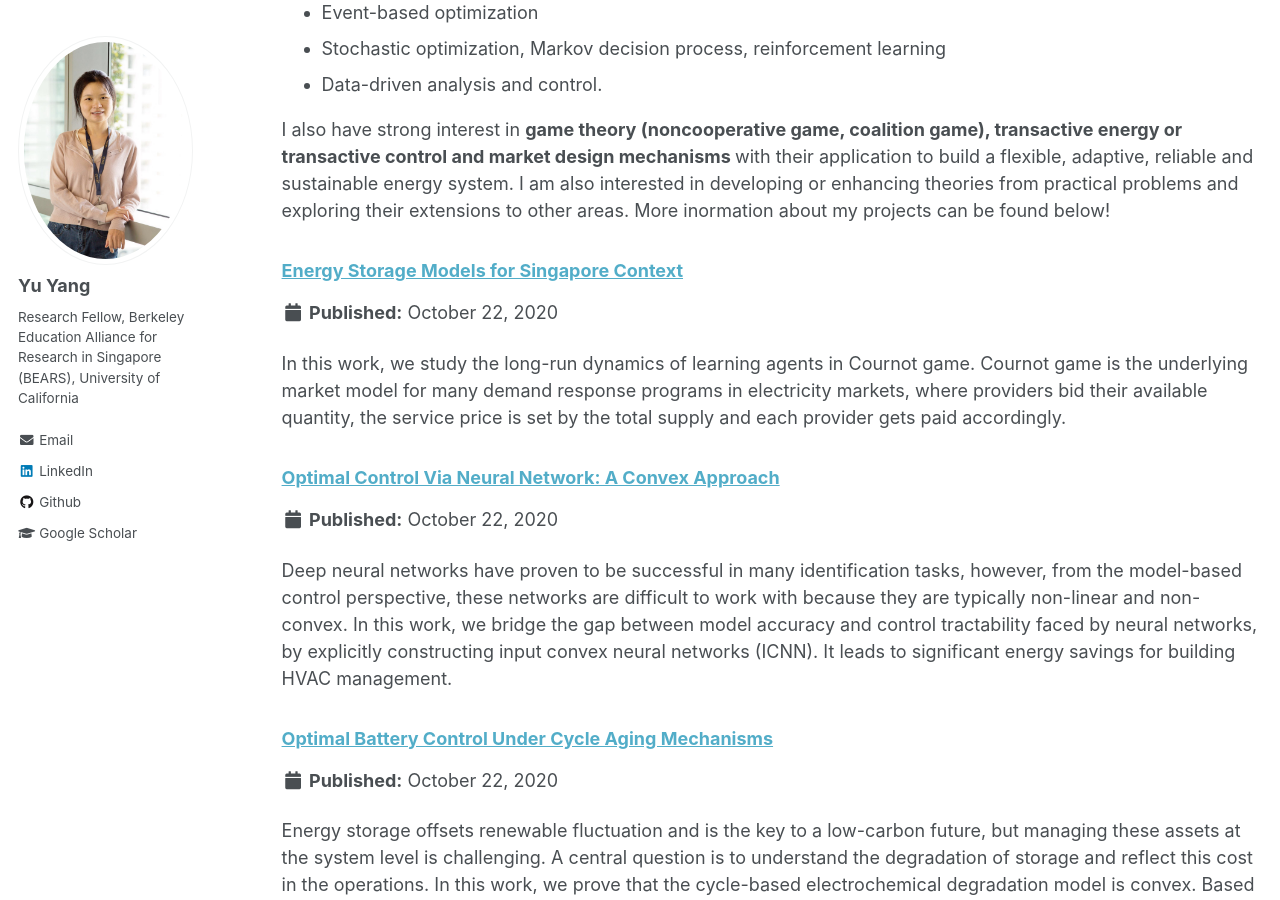
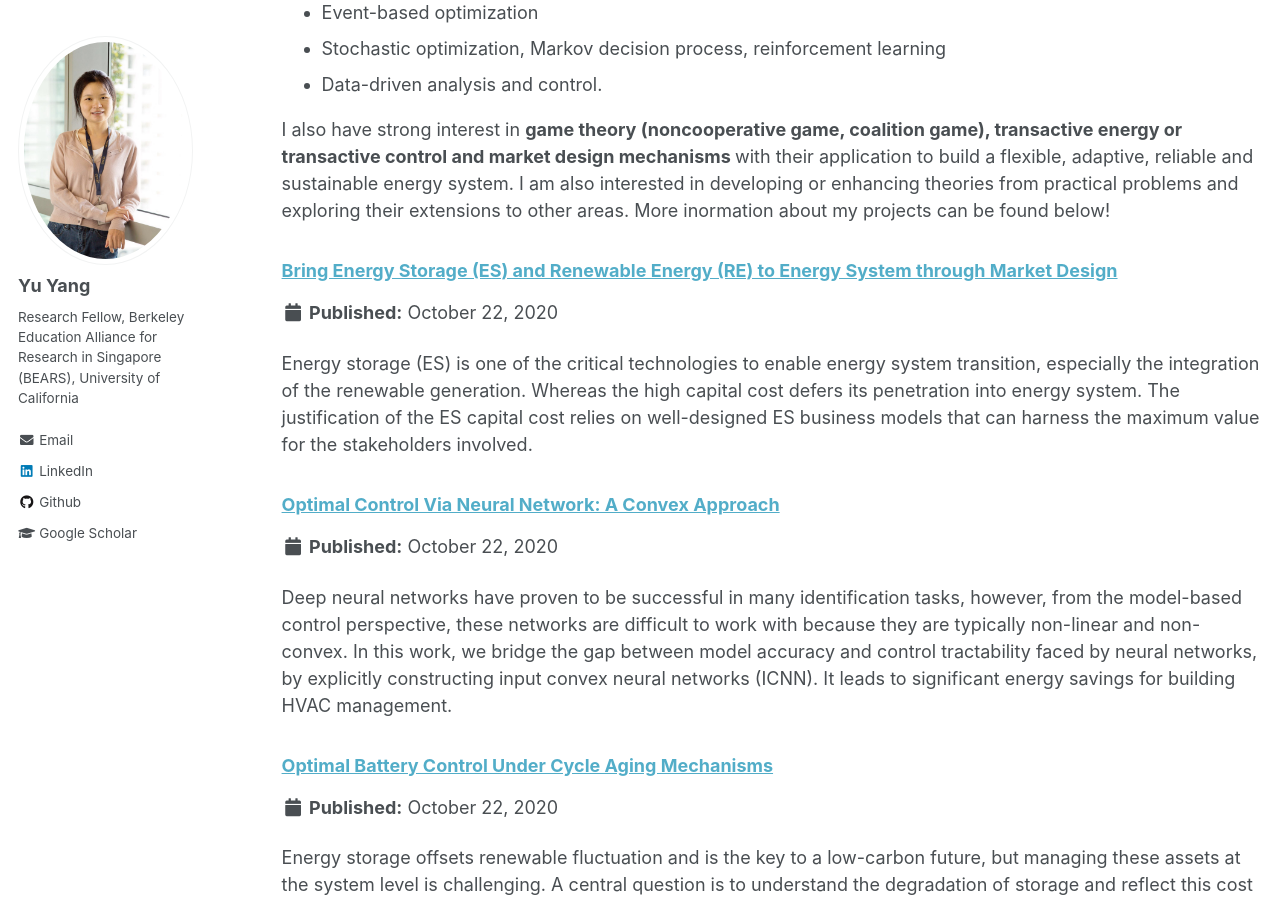
Before and after one commit to yangyu-berkeley/yangyu-berkeley.github.io, a Jekyll site: the page built from _pages/research.md, in a window 1280 px wide and 900 px high, scrolled down 306 px. Built offline with Jekyll 4.4.1, drawn with Linux system fonts in a browser that asks for light colours.

Commit message:
Update research-1.md

```diff
--- a/_research/research-1.md
+++ b/_research/research-1.md
@@ -1,6 +1,6 @@
 ---
-title: "Energy Storage Models for Singapore Context"
-excerpt: "In this work, we study the long-run dynamics of learning agents in Cournot game. Cournot game is the underlying market model for many demand response programs in electricity markets, where providers bid their available quantity, the service price is set by the total supply and each provider gets paid accordingly. "
+title: "Bring Energy Storage (ES) and Renewable Energy (RE) to Energy System through Market Design"
+excerpt: "Energy storage (ES) is one of the critical technologies to enable energy system transition, especially the integration of the renewable generation. Whereas the high capital cost defers its penetration into energy system. The justification of the ES capital cost relies on well-designed ES business models that can harness the maximum value for the stakeholders involved. "
 collection: research
 ---
 <p>&nbsp;</p>
```
